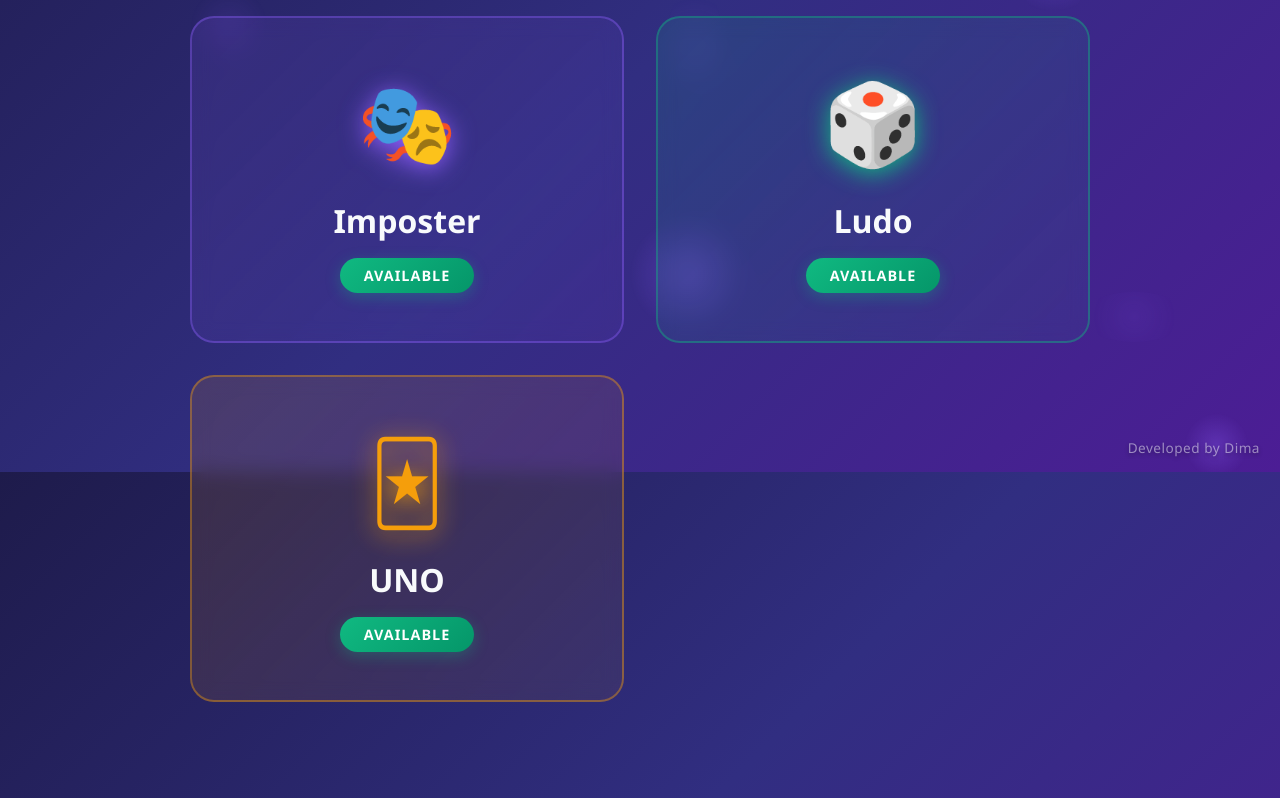
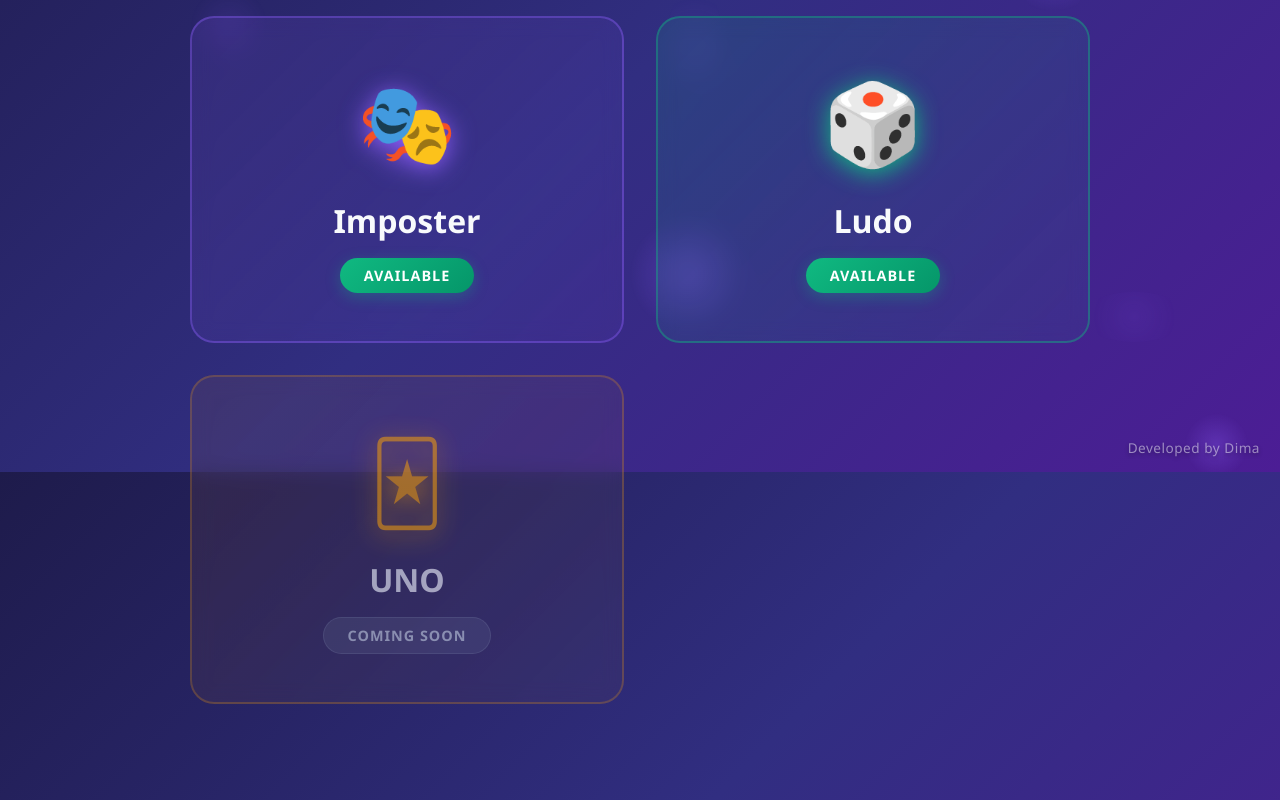
Before and after one commit to DimanshaMalrindu/imposter_front, a React (Vite) app: page / in a window 1280 px wide. Shown: the part 328-1128 px from the top of the page. Built offline with nearby package versions, Linux system fonts and the light colour scheme; no server answers.

Commit message:
ludo done

```diff
--- a/src/components/GameSelection.jsx
+++ b/src/components/GameSelection.jsx
@@ -77,7 +77,7 @@
       name: "UNO",
       icon: "🃏",
       color: "#f59e0b",
-      status: "Available",
+      status: "Coming Soon",
       launchDate: unoLaunchDate,
     },
     {
```
